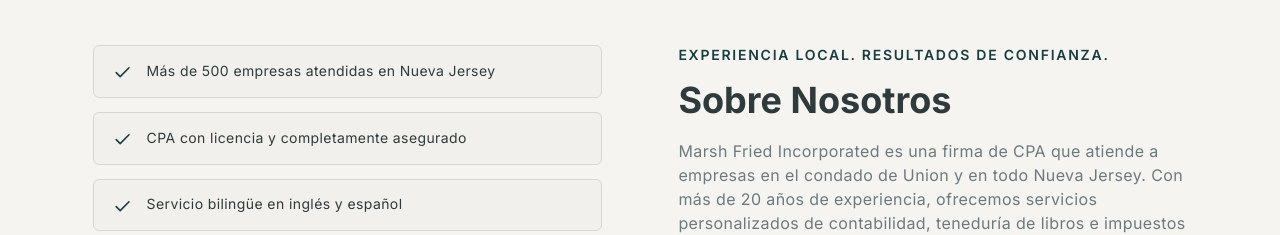
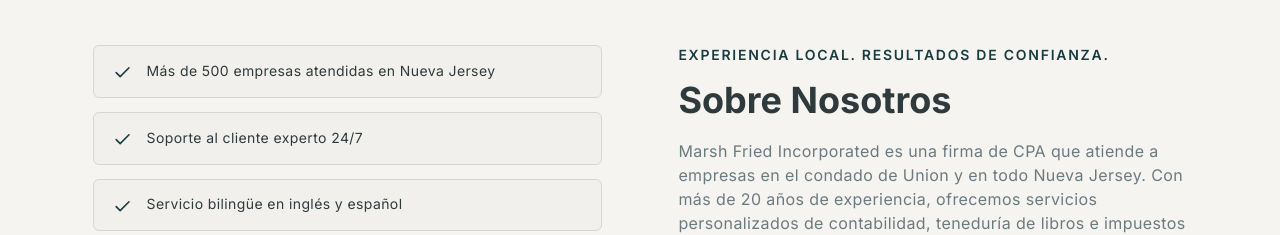
Before and after one commit to JohnnyPillacela/marsh-fried-inc, a Next.js app: page /es in a window 1280 px wide. Shown: the part 1840-2075 px from the top of the page. Built offline with nearby package versions, Linux system fonts and the light colour scheme.

Commit message:
update highlight

```diff
--- a/content/dictionaries/about.ts
+++ b/content/dictionaries/about.ts
@@ -8,7 +8,7 @@ export const aboutDict = {
             "Marsh Fried Incorporated is a CPA firm serving businesses throughout Union County and New Jersey. With over 20 years of experience, we provide personalized accounting, bookkeeping, and tax services that help businesses stay compliant, organized, and financially healthy.",
         highlights: [
             "Over 500 businesses served across New Jersey",
-            "CPA licensed and fully insured",
+            "Expert customer support 24/7",
             "Bilingual service in English and Spanish",
             "Personalized attention — you work directly with our CPAs",
         ],
@@ -22,7 +22,7 @@ export const aboutDict = {
             "Marsh Fried Incorporated es una firma de CPA que atiende a empresas en el condado de Union y en todo Nueva Jersey. Con más de 20 años de experiencia, ofrecemos servicios personalizados de contabilidad, teneduría de libros e impuestos que ayudan a las empresas a mantenerse en cumplimiento, organizadas y financieramente saludables.",
         highlights: [
             "Más de 500 empresas atendidas en Nueva Jersey",
-            "CPA con licencia y completamente asegurado",
+            "Soporte al cliente experto 24/7",
             "Servicio bilingüe en inglés y español",
             "Atención personalizada — trabajas directamente con nuestros CPAs",
         ],
```
